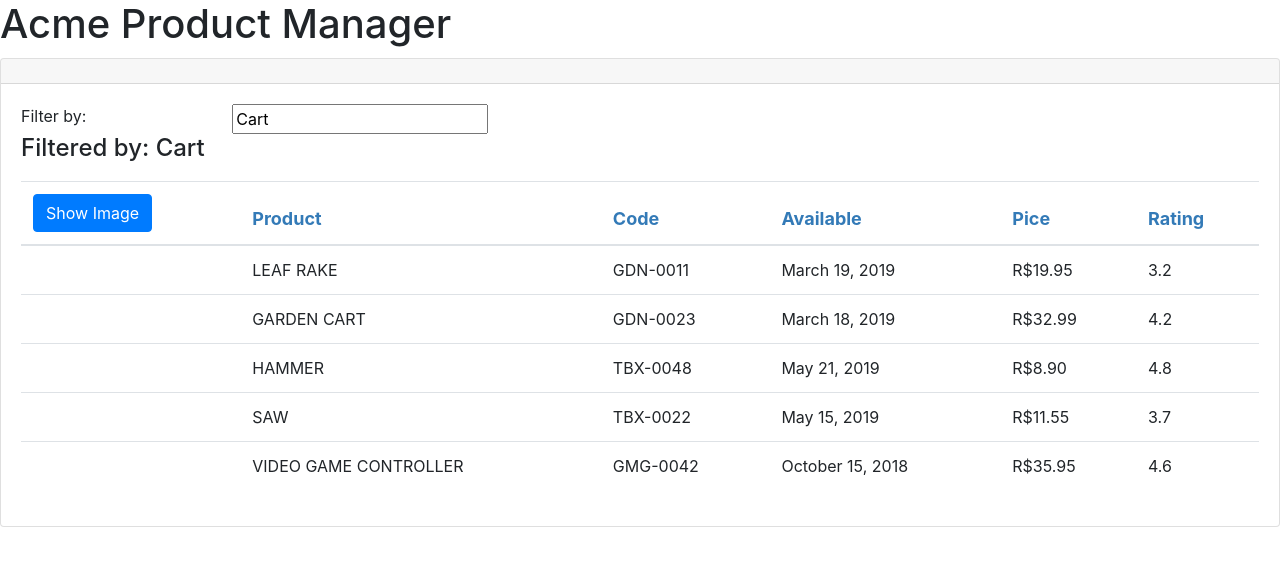
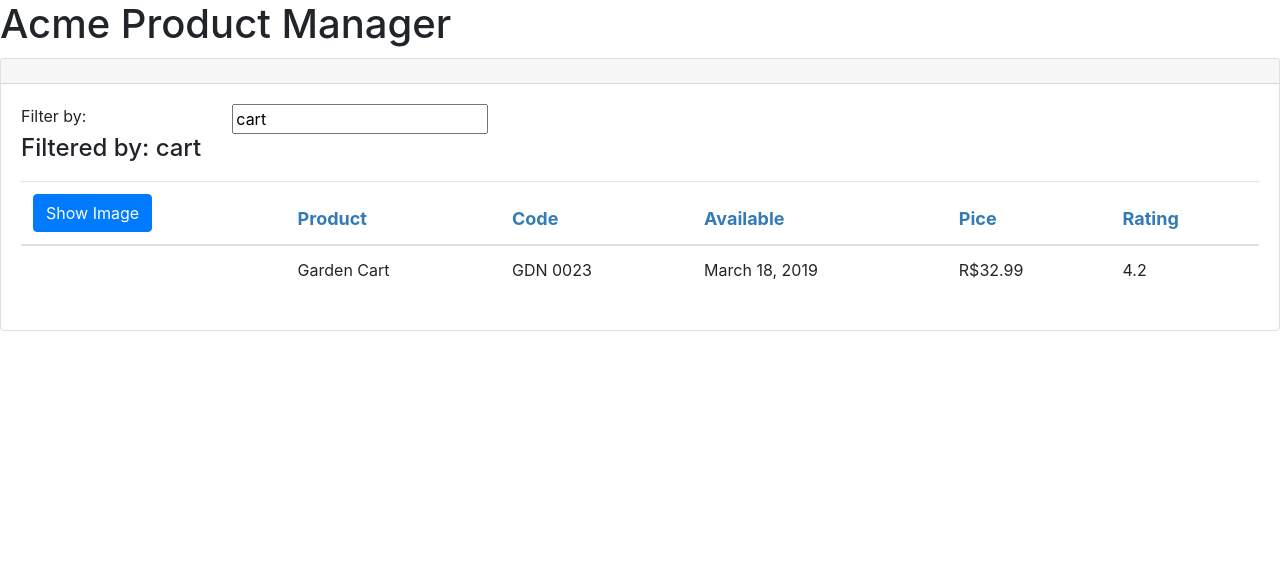
Before and after one commit to danielcruzdev/angular-getting-started, an Angular app: page / in a window 1280 px wide. Shown: the top 566 px of the page. Built offline with nearby package versions, Linux system fonts and the light colour scheme.

Commit message:
Create custom pipes and filter results

```diff
--- a/src/app/app.module.ts
+++ b/src/app/app.module.ts
@@ -4,11 +4,13 @@ import { FormsModule } from "@angular/forms";
 
 import { AppComponent } from './app.component';
 import { ProductListComponent } from './products/product-list.component';
+import { ConvertToSpacesPipe } from './shared/convert-to-spaces.pipe';
 
 @NgModule({
   declarations: [
     AppComponent,
-    ProductListComponent
+    ProductListComponent,
+    ConvertToSpacesPipe
   ],
   imports: [
     BrowserModule,
--- a/src/app/products/product-list.component.html
+++ b/src/app/products/product-list.component.html
@@ -33,7 +33,7 @@
           </tr>
         </thead>
         <tbody>
-          <tr *ngFor='let product of products'>
+          <tr *ngFor='let product of filteredProducts'>
             <td>
               <img *ngIf='showImage'
                    [src]="product.imageUrl"
@@ -41,10 +41,10 @@
                    [style.width.px]='imageWidth'
                    [style.margin.px]='imageMargin'>
             </td>
-            <td>{{ product.productName | uppercase}}</td>
-            <td>{{ product.productCode }}</td>
+            <td>{{ product.productName }}</td>
+            <td>{{ product.productCode | convertToSpaces: "-" }}</td>
             <td>{{ product.releaseDate }}</td>
-            <td>{{ product.price | currency: 'BRL':'symbol':'1.2-2'}}</td>
+            <td>{{ product.price | currency: 'BRL':'symbol':'1.2-2' }}</td>
             <td>{{ product.starRating }}</td>
           </tr>
         </tbody>
--- a/src/app/products/product-list.component.ts
+++ b/src/app/products/product-list.component.ts
@@ -13,10 +13,15 @@ export class ProductListComponent implements OnInit {
     imageWidth: number = 50;
     imageMargin: number = 2;
     showImage: boolean = false;
-    listFilter: string = 'Cart';
-    ngOnInit(): void {
-      console.log("In OnInit")
+    _listFilter: string;
+    get listFilter(): string {
+      return this._listFilter;
     }
+    set listFilter(value: string) {
+      this._listFilter = value;
+      this.filteredProducts = this.listFilter ? this.performFilter(this._listFilter) : this.products;
+    }
+    filteredProducts: IProduct[];
     products: IProduct[] = [
         {
             "productId": 1,
@@ -70,6 +75,22 @@ export class ProductListComponent implements OnInit {
           }
     ];
 
+    constructor() {
+      this.filteredProducts = this.products;
+      this.listFilter = 'cart'
+    }
+
+    performFilter(filterBy: string) : IProduct[] {
+      filterBy = filterBy.toLocaleLowerCase();
+      return this.products.filter((product: IProduct) =>
+      product.productName.toLocaleLowerCase().indexOf(filterBy) !== -1
+      )
+    }
+
+    ngOnInit(): void {
+      console.log("In OnInit")
+    }
+
     toggleImage(): void {
       this.showImage = !this.showImage;
     }
--- /dev/null
+++ b/src/app/shared/convert-to-spaces.pipe.ts
@@ -0,0 +1,12 @@
+import { Pipe, PipeTransform } from "@angular/core";
+import { pipe } from "rxjs";
+
+@Pipe({
+    name: 'convertToSpaces'
+})
+
+export class ConvertToSpacesPipe implements PipeTransform{
+    transform(value: string, character: string): string {
+        return value.replace(character, " ")
+    }
+}
```
